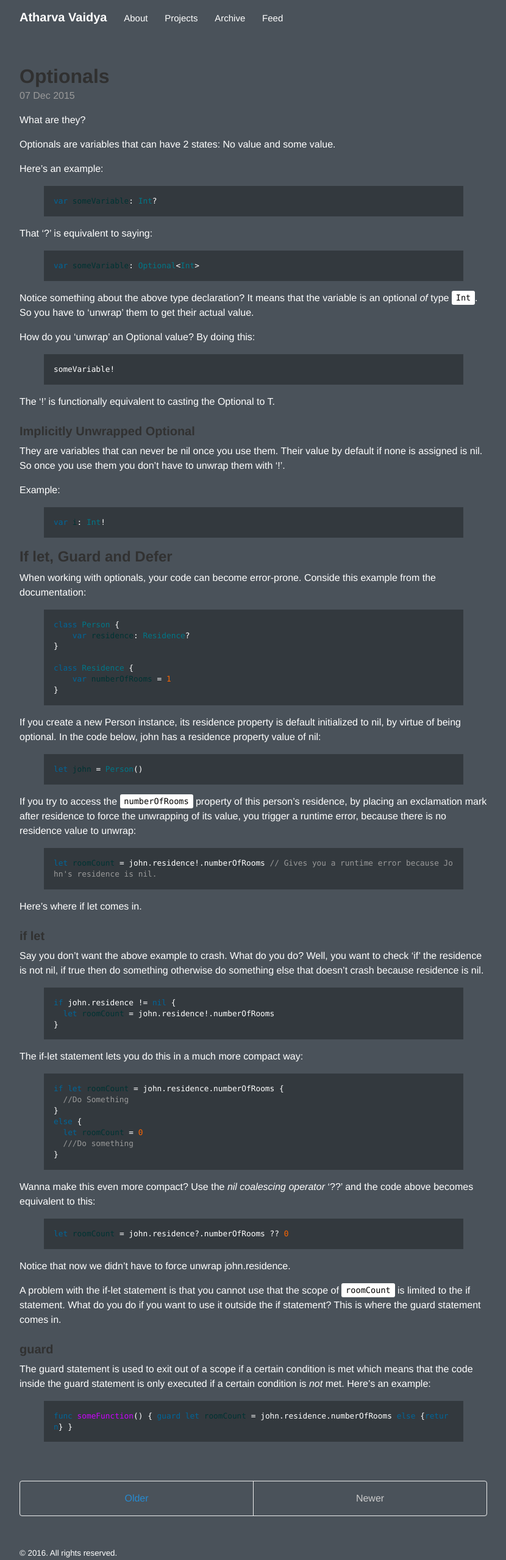
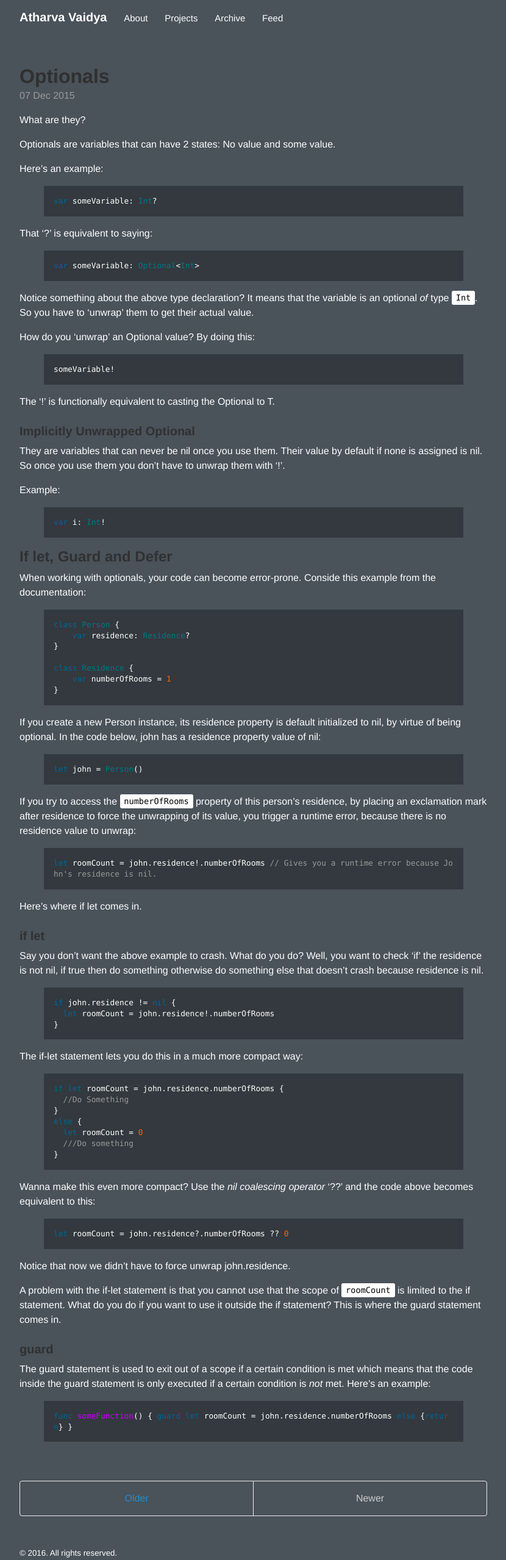
Before and after one commit to AtharvaVaidya/atharvavaidya.github.io, a Jekyll site: the page built from index.html, in a window 1280 px wide. Shown: the whole page at 61% size, without its empty margins (224-1054 px from the left). Built offline with Jekyll 4.4.1, drawn with Linux system fonts in a browser that asks for light colours; the list of posts is cut into pages by our own code.

Commit message:
Update syntax.css

```diff
--- a/public/css/syntax.css
+++ b/public/css/syntax.css
@@ -36,7 +36,7 @@
 .highlight .nl { color: #99f } /* Name.Label */
 .highlight .nn { color: #0cf; } /* Name.Namespace */
 .highlight .nt { color: #2f6f9f; } /* Name.Tag */
-.highlight .nv { color: #033 } /* Name.Variable */
+.highlight .nv { color: #fff } /* Name.Variable */
 .highlight .ow { color: #000; } /* Operator.Word */
 .highlight .w { color: #bbb } /* Text.Whitespace */
 .highlight .mf { color: #f60 } /* Literal.Number.Float */
```
